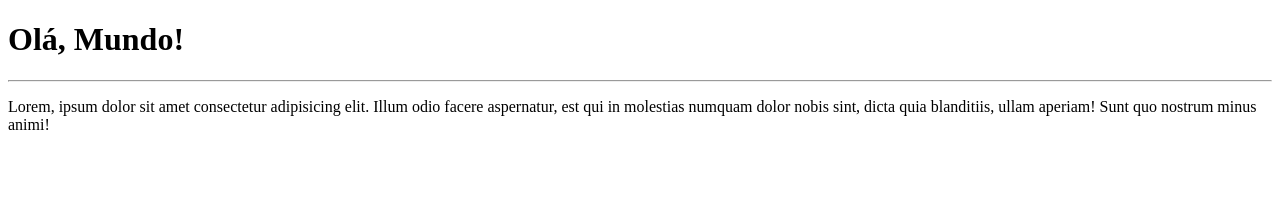
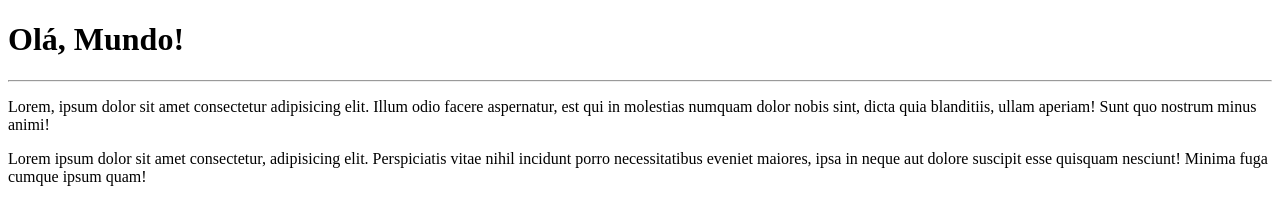
Before and after one commit to Repimentelcruz/Ola-mundo, a plain HTML site: page Site-exemplo/index.html in a window 1280 px wide. Drawn offline with Linux system fonts and the light colour scheme.

Commit message:
adicinei um paragráfo

```diff
--- a/Site-exemplo/index.html
+++ b/Site-exemplo/index.html
@@ -9,5 +9,6 @@
     <h1>Olá, Mundo!</h1>
     <hr>
     <p>Lorem, ipsum dolor sit amet consectetur adipisicing elit. Illum odio facere aspernatur, est qui in molestias numquam dolor nobis sint, dicta quia blanditiis, ullam aperiam! Sunt quo nostrum minus animi!  </p>
+    <p>Lorem ipsum dolor sit amet consectetur, adipisicing elit. Perspiciatis vitae nihil incidunt porro necessitatibus eveniet maiores, ipsa in neque aut dolore suscipit esse quisquam nesciunt! Minima fuga cumque ipsum quam!</p>
 </body>
 </html>
```
